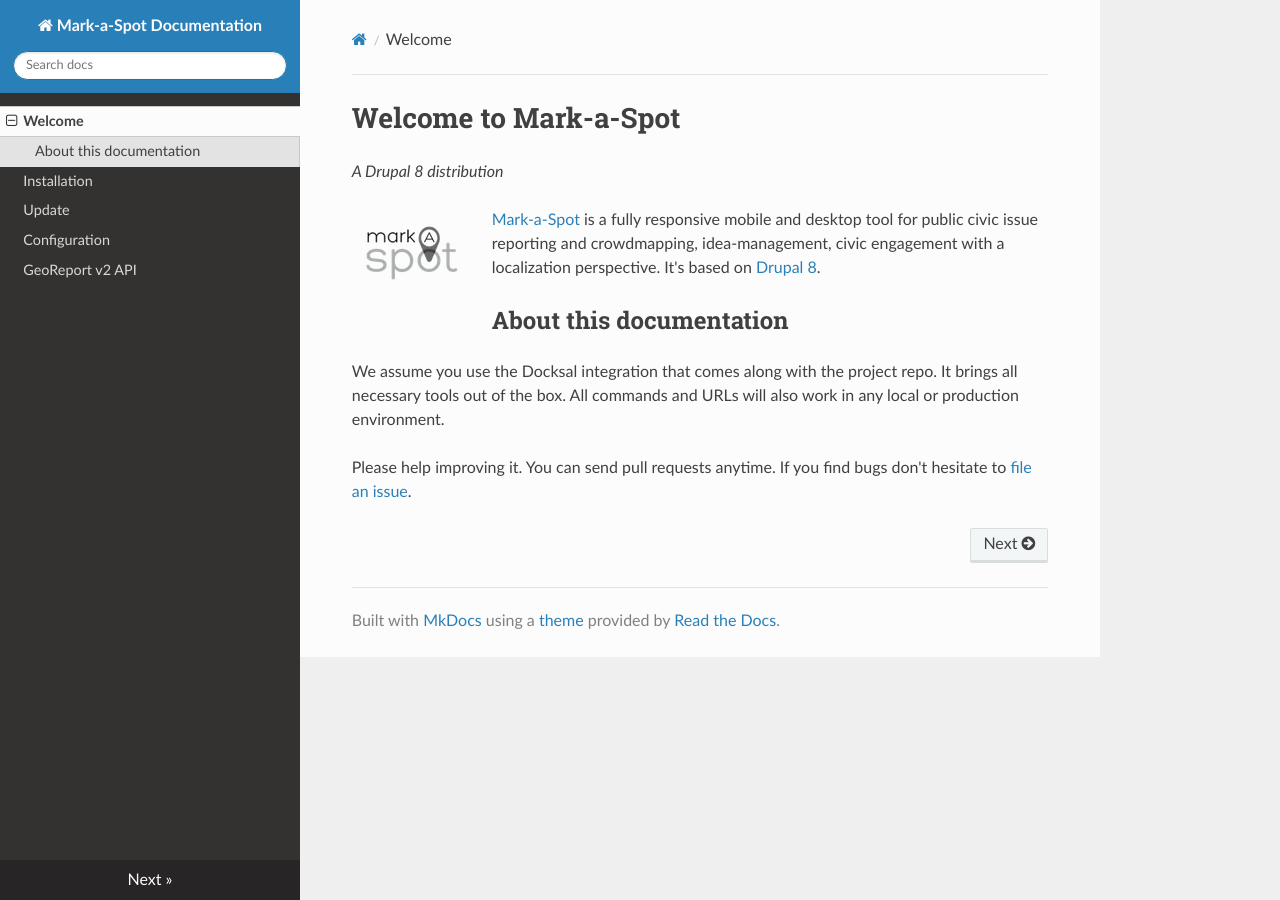
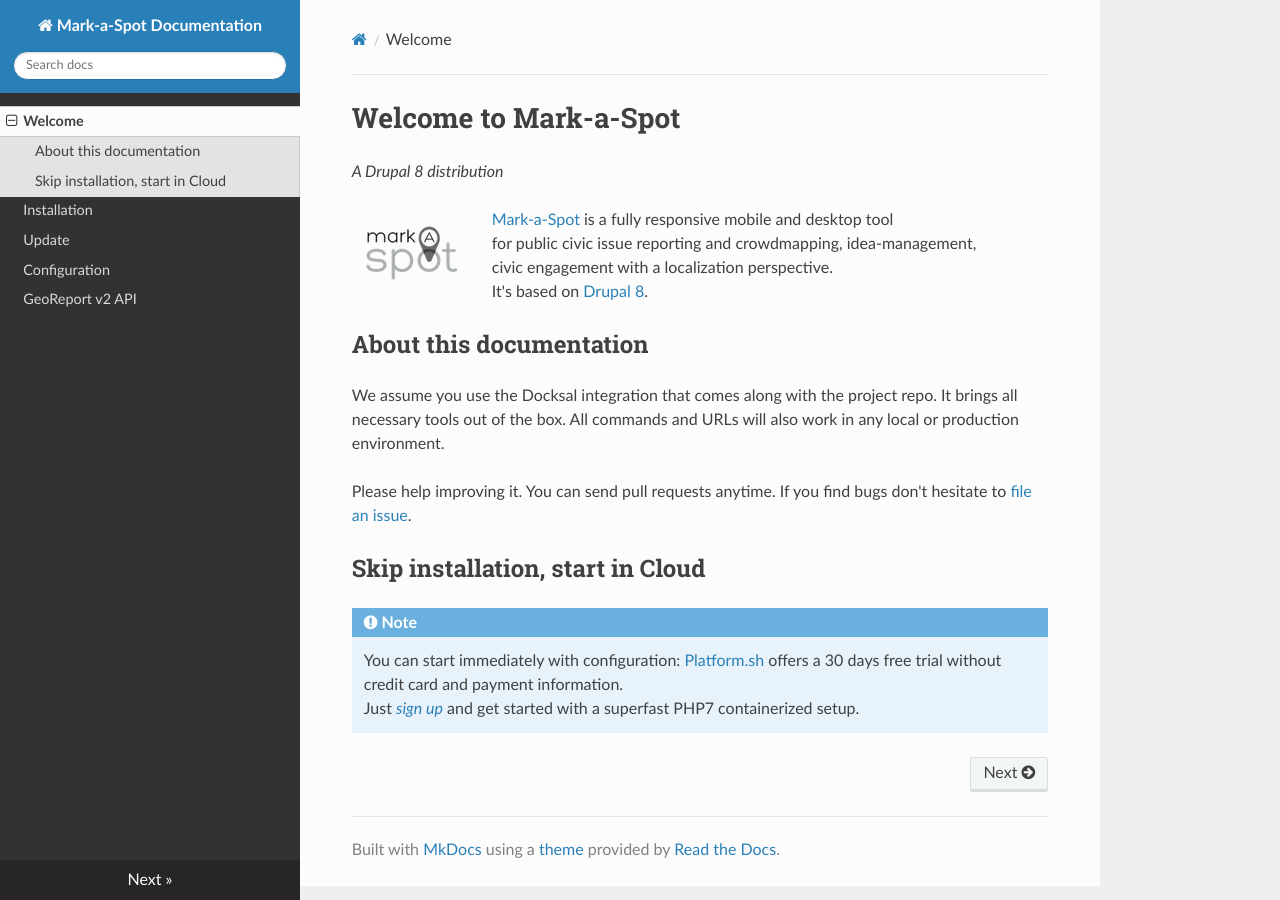
Before and after one commit to markaspot/docs, an MkDocs documentation site: the page built from docs/index.md, in a window 1280 px wide. Built offline with MkDocs 1.6.1, drawn with Linux system fonts in a browser that asks for light colours; nearby versions of some CDN libraries; old or Windows-style settings are respelled for this version of MkDocs.

Commit message:
Add platform.sh sign up note

```diff
--- a/docs/index.md
+++ b/docs/index.md
@@ -3,10 +3,20 @@
 
 <img src="img/logo.png" alt="Logo" style="margin: -20px 20px 0 0; float:left; width: 120px;"/>
 
-[Mark-a-Spot](http://mark-a-spot.org) is a fully responsive mobile and desktop tool for public civic issue reporting and crowdmapping, idea-management, civic engagement with a localization perspective. It's based on [Drupal 8](https://drupal.org).
+[Mark-a-Spot](http://mark-a-spot.org) is a fully responsive mobile and desktop tool
+for public civic issue reporting and crowdmapping, idea-management,
+civic engagement with a localization perspective.
+It's based on [Drupal 8](https://drupal.org).
 
 ## About this documentation
 
 We assume you use the Docksal integration that comes along with the project repo. It brings all necessary tools out of the box. All commands and URLs will also work in any local or production environment.
 
 Please help improving it. You can send pull requests anytime. If you find bugs don't hesitate to [file an issue](https://github.com/markaspot/mark-a-spot/issues).
+
+## Skip installation, start in Cloud
+
+!!! note
+
+    You can start immediately with configuration: [Platform.sh](http://platform.sh) offers a 30 days free trial without credit card and payment information.
+    Just *[sign up](https://accounts.platform.sh/platform/trial/markaspot/setup)* and get started with a superfast PHP7 containerized setup.
```
